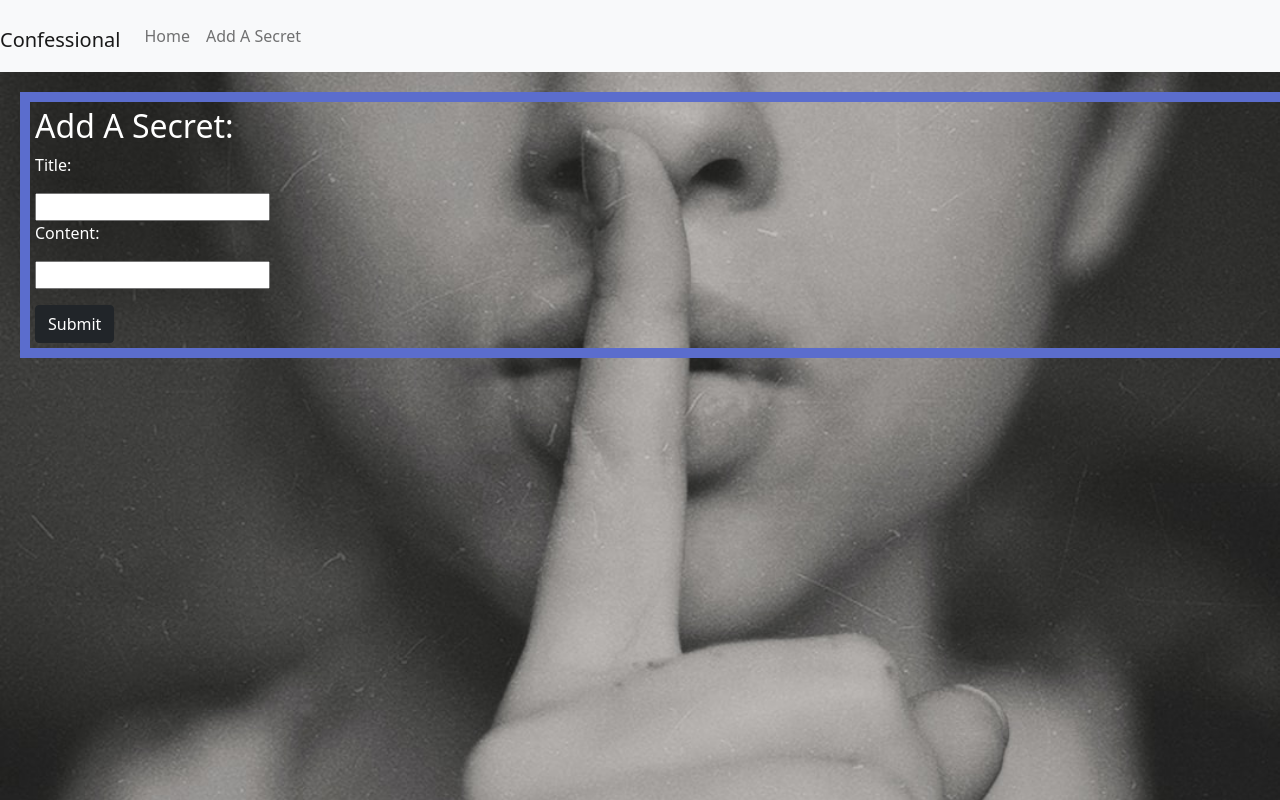
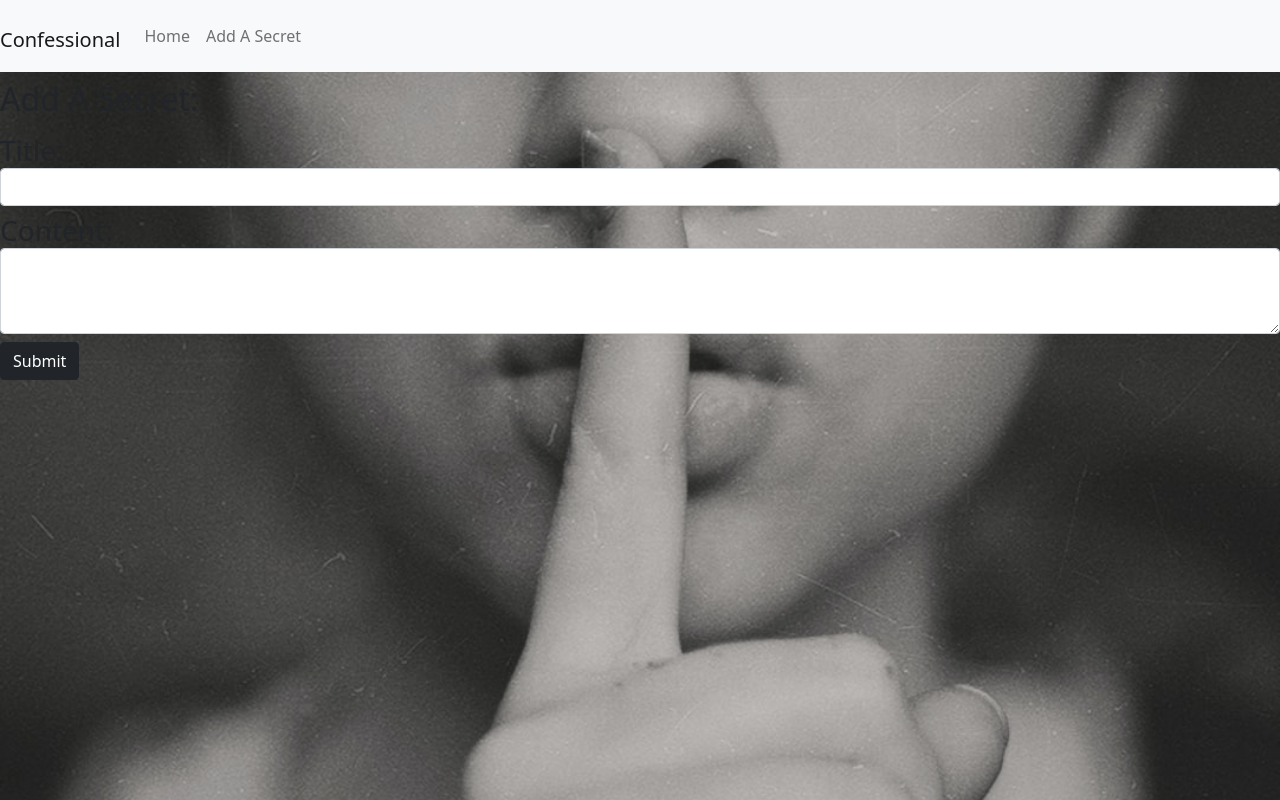
Before and after one commit to jeanetterosario88/confessional, a React (Create React App) app: page /new in a window 1280 px wide. Built offline with nearby package versions, Linux system fonts and the light colour scheme.

Commit message:
revised SecretInput Form with bootstrap

```diff
--- a/src/Screens/SecretInput.js
+++ b/src/Screens/SecretInput.js
@@ -55,30 +55,22 @@ class SecretInput extends Component {
   }
 
 
-
   render() {
     const errors = this.state.errors.map((error, i) => <h3 key={i}>{error}</h3>);
     return (
-      <div className = "form">
-        <h2>Add A Secret:</h2>
-        {this.state.errors.length > 0 && <div className="errorContainer">{errors}</div> }
-        <form onSubmit={(event) => this.handleOnSubmit(event)}>
-          <p>Title:</p>
-          <input
-            type="text"
-            name="title"
-            value={this.state.title}
-            onChange={(event) => this.handleOnChange(event)} />
-          <p>Content:</p>
-          <input
-            type="text"
-            name="content"
-            value={this.state.content}
-            onChange={(event) => this.handleOnChange(event)} />
-            <p> </p>
-          <Button type="submit" variant="dark">Submit</Button>
-        </form>
-      </div>
+      <div>
+        <h3>{this.state.errors.length > 0 && <div className="errorContainer">{errors}</div>} </h3>
+            <Form onSubmit={(event) => this.handleOnSubmit(event)}>
+            <Form.Group controlId="exampleForm.ControlTextarea2">
+            <Form.Label><h2>Add A Secret:</h2></Form.Label>
+            <h3>Title: <Form.Control type="text" name="title"  value={this.state.title}
+              onChange={(event) => this.handleOnChange(event)} /></h3>
+            <h3>Content: <Form.Control as="textarea" type="text" name="content"  value={this.state.title}
+              onChange={(event) => this.handleOnChange(event)} rows={3} /></h3>
+            <Button type="submit" variant="dark">Submit</Button>
+        </Form.Group>
+        </Form>
+     </div>
     );
   }
 };
--- a/src/index.css
+++ b/src/index.css
@@ -33,14 +33,14 @@ hr {
   width: 200px;
 }
 
-.form {
+/* .form {
   width: 100%;
   border: solid #5B6DCD 10px;
   padding: 5px;
   position : relative;
   margin: 20px;
   color: white;
-}
+} */
 
 
 
```
Also changed, not shown: 1 other file (tests, documents, lock files or other folders).
